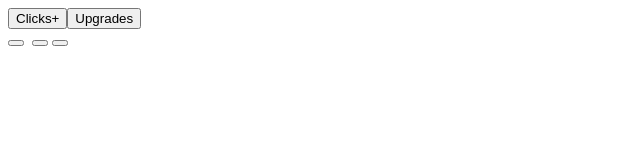
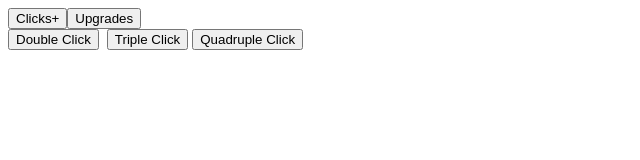
Before and after one commit to npxrc/idle-game, a plain HTML site: page index.html in a window 1280 px wide. Both pictures are taken after a click on the button "Upgrades". Shown: the whole page, without its empty margins (0-640 px from the left). Drawn offline with Linux system fonts and the light colour scheme.

Commit message:
Update index.html

```diff
--- a/index.html
+++ b/index.html
@@ -5,7 +5,7 @@
     </head>
     <body>
         <button onclick="clickup()">Clicks+</button><button onclick="document.getElementById(`upgrades`).style.display = ``">Upgrades</button><br>
-        <span id="clicks"></span><span id="upgrades" style="display: none;"><button onclick="upgrade(2, 100)"></button>&nbsp;
-        <button onclick="upgrade(3, 500)"></button>&nbsp;<button onclick="upgrade(4, 2000)"></button></span>
+        <span id="clicks"></span><span id="upgrades" style="display: none;"><button onclick="upgrade(2, 100)">Double Click</button>&nbsp;
+        <button onclick="upgrade(3, 500)">Triple Click</button>&nbsp;<button onclick="upgrade(4, 2000)">Quadruple Click</button></span>
     </body>
 </html>
```
